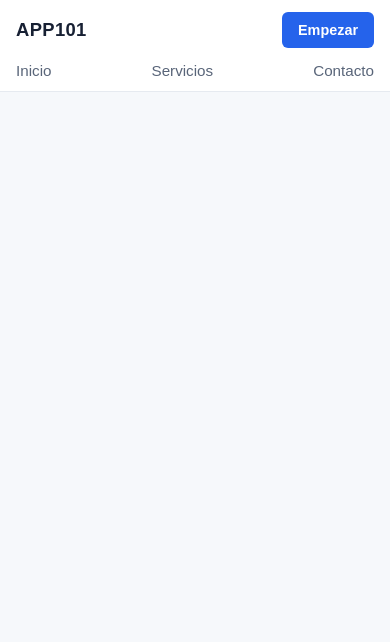
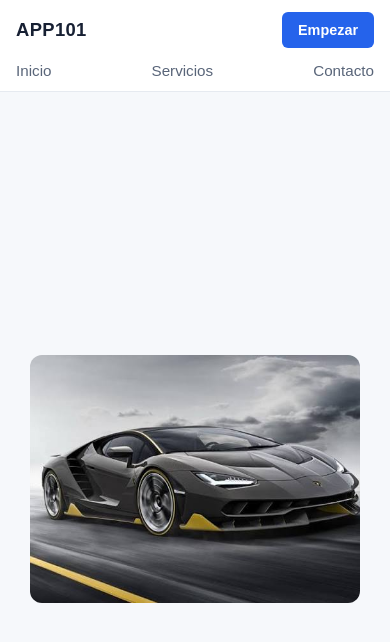
Before and after one commit to Raulito2504/APP101, a plain HTML site: page index.html in a window 390 px wide. Drawn offline with Linux system fonts and the light colour scheme.

Commit message:
Agregar imagen principal

```diff
--- a/index.css
+++ b/index.css
@@ -83,4 +83,22 @@ body {
         justify-content: space-between;
         gap: 12px;
     }
+
+    .hero {
+    min-height: calc(100vh - 70px);
+    display: flex;
+    justify-content: center;
+    align-items: center;
+    padding: 30px;
 }
+
+.hero-image {
+    display: block;
+    width: 100%;
+    max-width: 900px;
+    max-height: 75vh;
+    object-fit: contain;
+    border-radius: 12px;
+}
+
+}
--- a/index.html
+++ b/index.html
@@ -12,14 +12,26 @@
     <header class="site-header">
         <div class="header-content">
             <a class="brand" href="/">APP101</a>
+
             <nav class="main-nav" aria-label="Navegación principal">
                 <a href="#inicio">Inicio</a>
                 <a href="#servicios">Servicios</a>
                 <a href="#contacto">Contacto</a>
             </nav>
+
             <a class="header-action" href="#empezar">Empezar</a>
         </div>
     </header>
+
+    <main>
+        <section id="inicio" class="hero">
+            <img
+                src="./imagen-header.jpg"
+                alt="Imagen principal de APP101"
+                class="hero-image"
+            >
+        </section>
+    </main>
 </body>
 
 </html>
```
Also changed, not shown: imagen-header.jpg (added).
